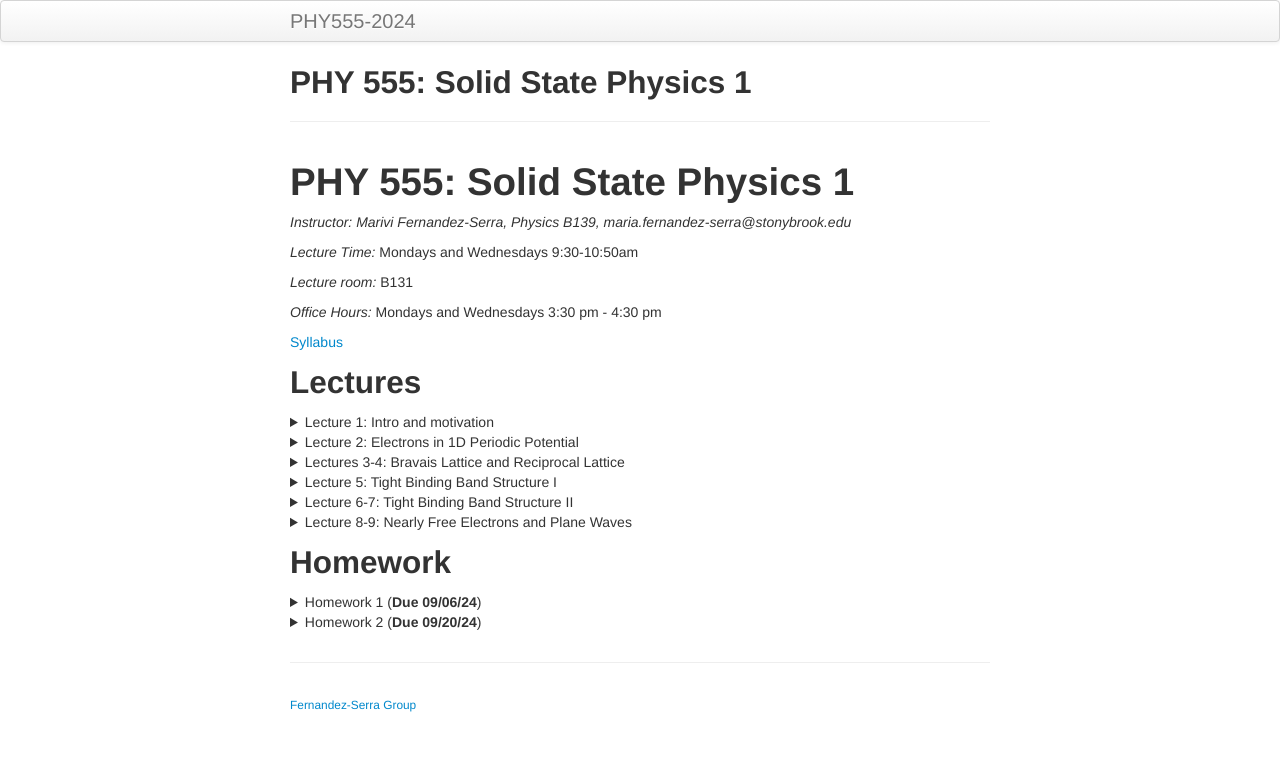
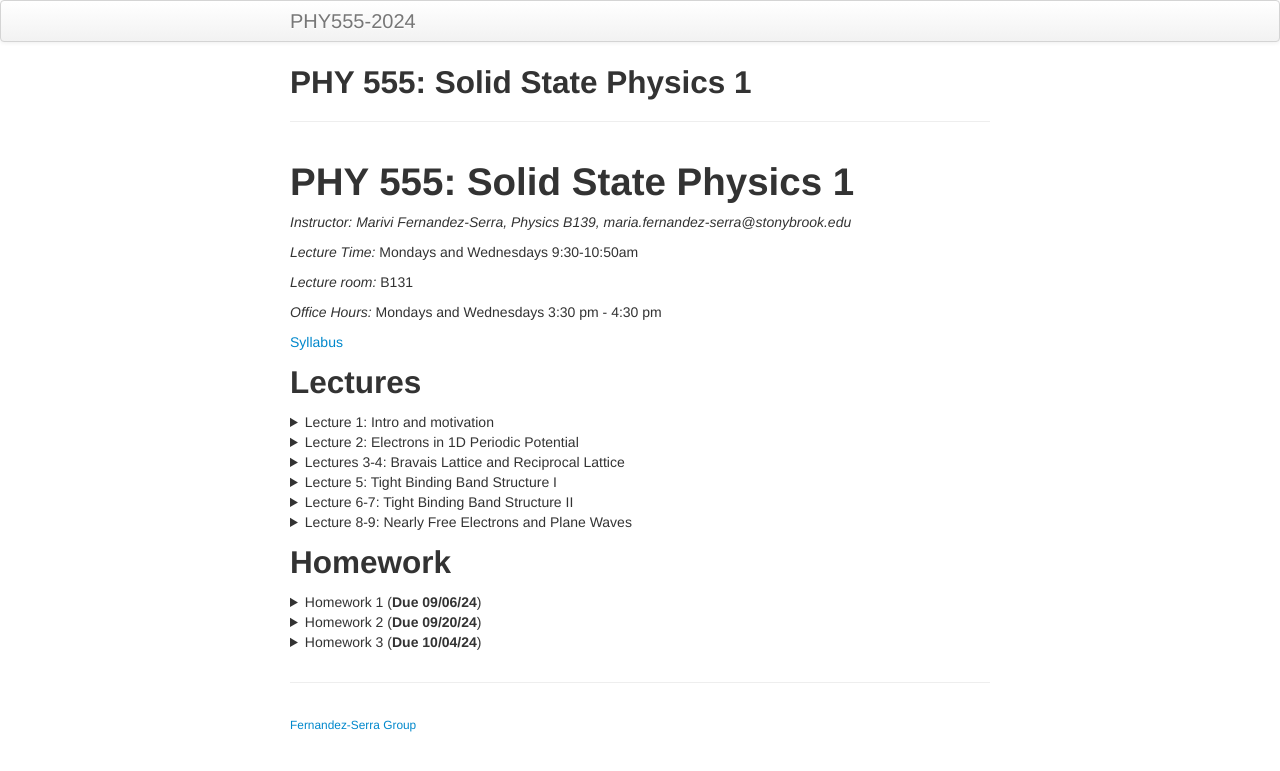
Before and after one commit to marivifs-teaching/PHY555-2024, a Jekyll site: the page built from index.md, in a window 1280 px wide. Shown: the top 771 px of the page. Built offline with Jekyll 4.4.1, drawn with Linux system fonts in a browser that asks for light colours; our own code applies the rules of GitHub Pages for plain Markdown files.

Commit message:
Lec 9 added and HW3

```diff
--- a/index.md
+++ b/index.md
@@ -159,3 +160,12 @@ description: Graduate Solid State Physics, PHY 555 Website.
   <li><a href="./pages/HW/HW2.pdf" target="_blank" rel="noopener noreferrer">Homework 2</a> </li>
 </ul>
 </details>
+
+
+<details>
+  <summary>Homework 3 (<b>Due 10/04/24</b>)</summary>
+
+<ul>
+  <li><a href="./pages/HW/HW3.pdf" target="_blank" rel="noopener noreferrer">Homework 3</a> </li>
+</ul>
+</details>
```
Also changed, not shown: other parts of index.md (+1 -0 lines), 2 other files.
